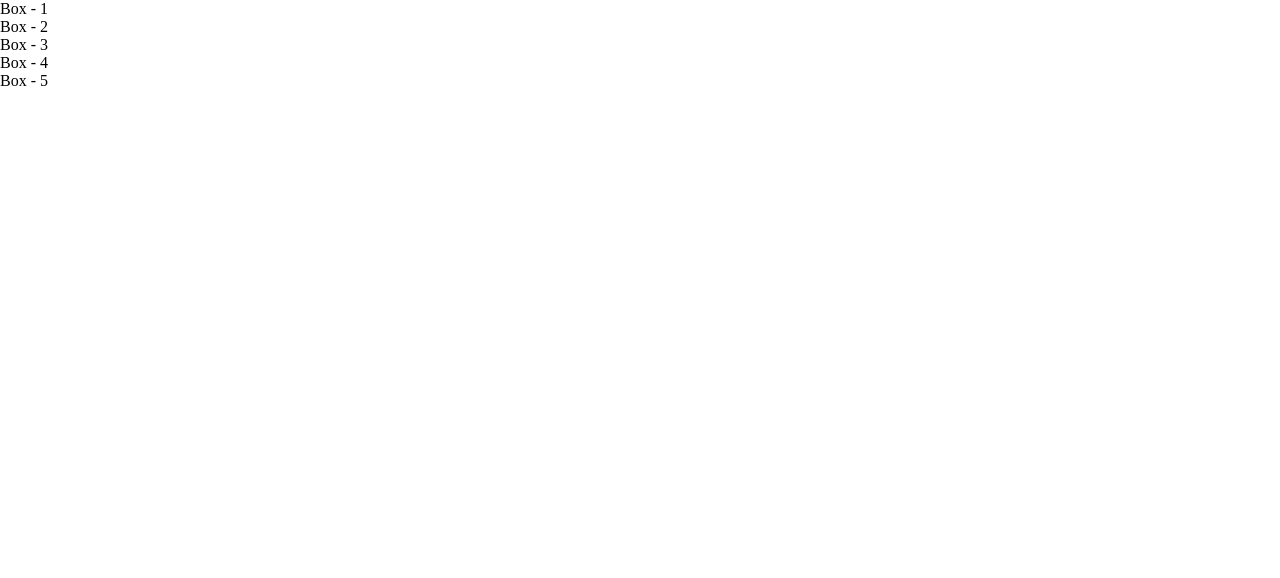
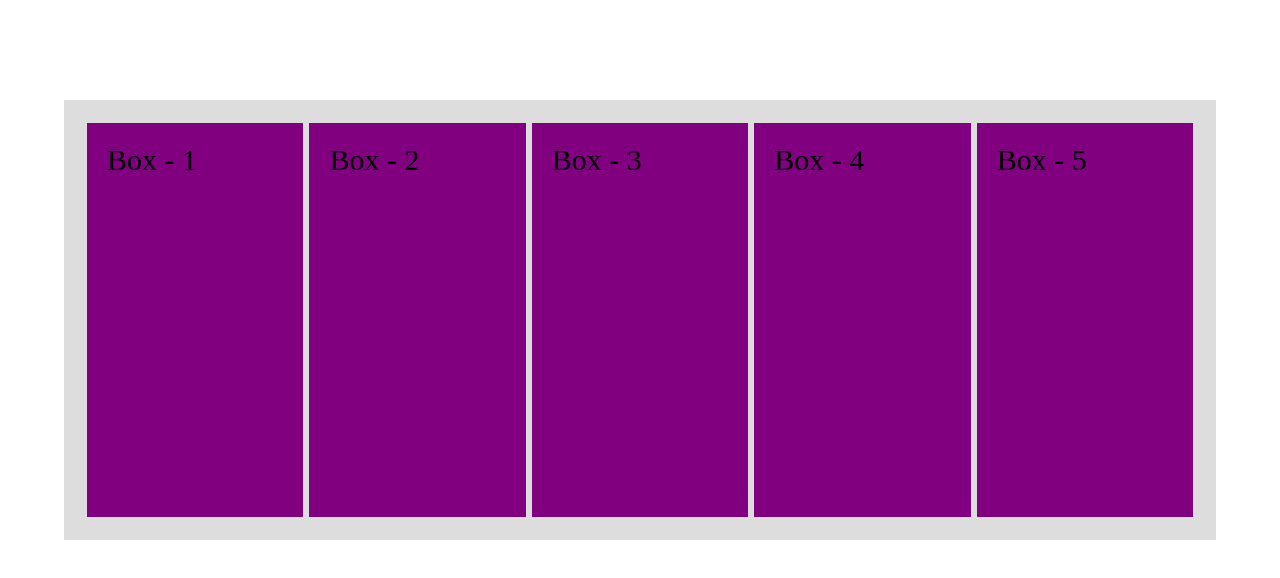
Before and after one commit to DeenoDev/Expanding-Div-Hover-Effect, a plain HTML site: page index.html in a window 1280 px wide. Drawn offline with Linux system fonts and the light colour scheme.

Commit message:
project completed.

```diff
--- a/index.html
+++ b/index.html
@@ -8,7 +8,7 @@
     <title>Expanding Div Hover Effect</title>
 </head>
 <body>
-    <div clqss="container">
+    <div class="container">
        <div class="box"> Box - 1 </div>
        <div class="box"> Box - 2 </div>
        <div class="box"> Box - 3 </div>
--- a/styles.css
+++ b/styles.css
@@ -12,3 +12,19 @@
     display: flex;
     background: #ddd;
 }
+
+.box {
+    height: 400px;
+    padding:20px;
+    background: purple;
+    border: 3px solid #ddd;
+    font-size: 30px;
+    flex: 1;
+    transition: 1s;
+}
+
+.box:hover {
+    flex:3;
+    background: #d67ab8;
+
+}
```
